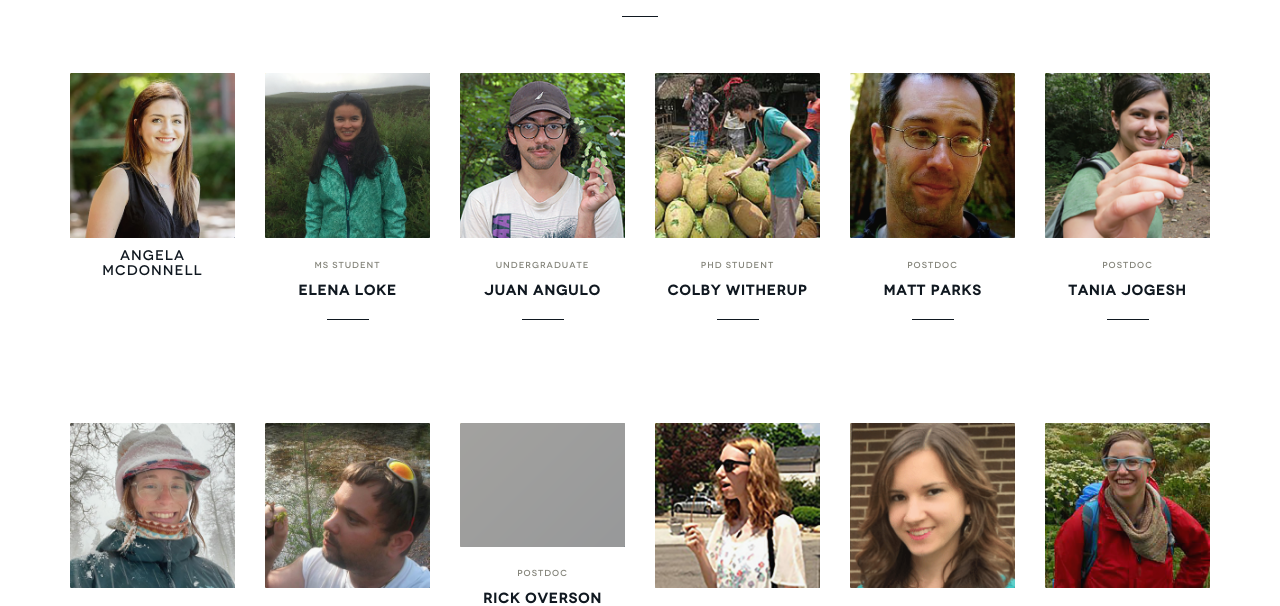
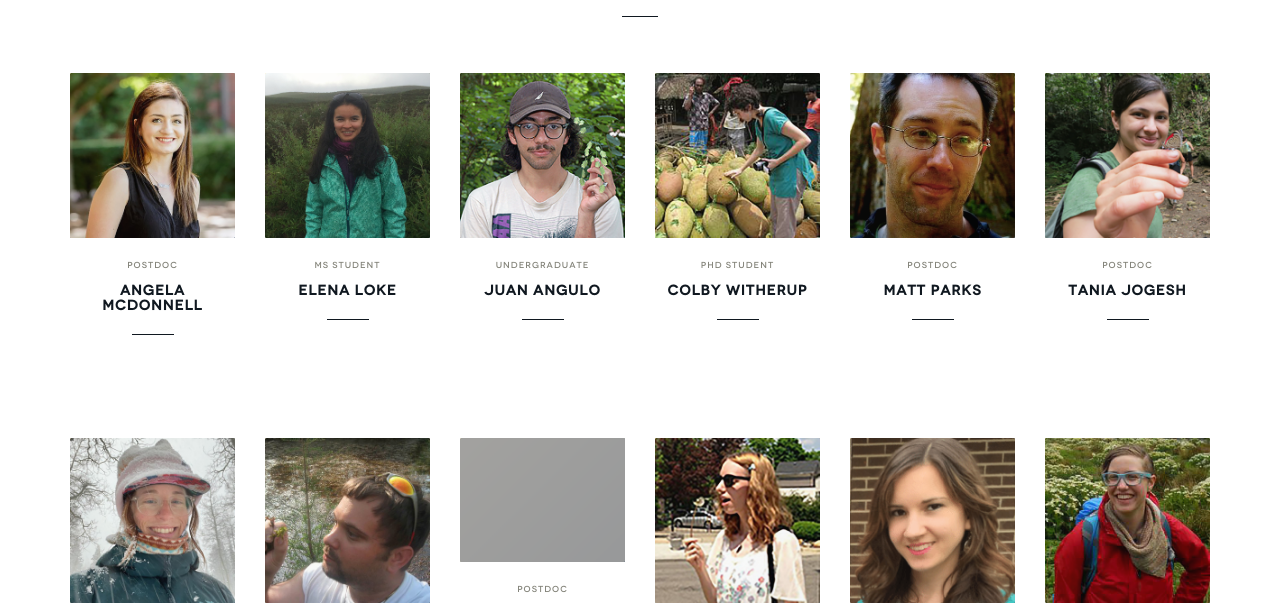
Before and after one commit to wickettlab/wickettlab.github.io, a PHP site: page / in a window 1280 px wide. Shown: the part 2893-3499 px from the top of the page. Run offline with PHP 8.4, Linux system fonts and the light colour scheme; some libraries are stand-ins or nearby versions; some web fonts are replaced; grey boxes are pictures that could not be loaded.

Commit message:
Update main.css

```diff
--- a/css/main.css
+++ b/css/main.css
@@ -1091,6 +1091,28 @@ figure {
   transition: all 300ms ease-out;
 }
 .alumni {
+  text-transform: uppercase;
+  text-align: center;
+  margin: 1.625em 0;
+  font-weight: bold;
+}
+.alumni::before {
+  content: attr(data-text);
+  position: relative;
+  display: table;
+  margin: 1.5em auto;
+  font-size: 0.625em;
+  line-height: 1;
+  font-weight: normal;
+  color: #838379;
+}
+.alumni::after{
+  content: "";
+  display: table;
+  margin: 1.5em auto;
+  width: 3em;
+  height: 1px;
+  background-color: #101820;
 }
 .member-name {
   text-transform: uppercase;
```
